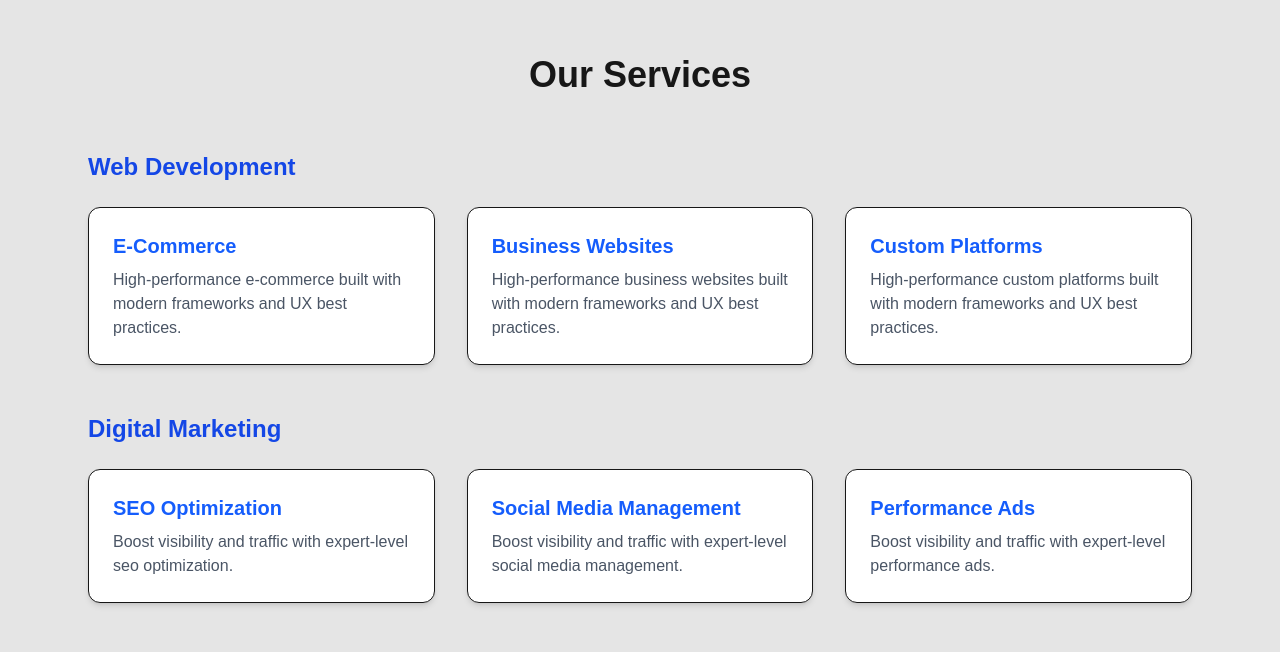
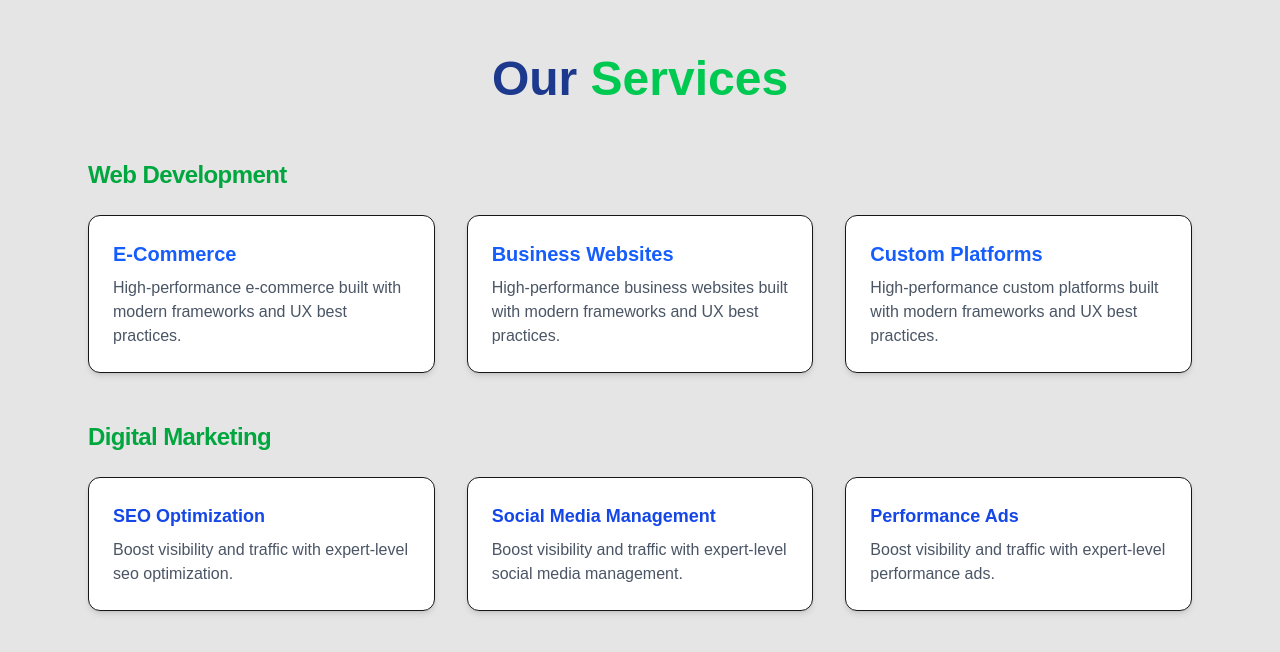
Before and after one commit to vineethkyadasu/vikrin-website, a Next.js app: page / in a window 1280 px wide. Shown: the part 814-1466 px from the top of the page. Built offline with nearby package versions, Linux system fonts and the light colour scheme.

Commit message:
Fix: cleaned up HeroSection and resolved build error

```diff
--- a/pages/index.js
+++ b/pages/index.js
@@ -105,9 +105,11 @@ export default function Home() {
 
         {/* Services Section */}
         <section id="services" className="py-24 px-6 max-w-6xl mx-auto">
-    <h2 className="text-4xl font-bold text-center mb-14">Our Services</h2>
+    <h2 className="text-4xl md:text-5xl font-extrabold text-center mb-14 text-blue-900">
+      Our <span className="text-green-500">Services</span>
+    </h2>
 
-    <h3 className="text-2xl font-semibold mb-6 text-blue-700">Web Development</h3>
+    <h3 className="text-2xl font-bold mb-6 text-green-600 tracking-tight">Web Development</h3>
     <div className="grid grid-cols-1 md:grid-cols-3 gap-8 mb-12">
       {["E-Commerce", "Business Websites", "Custom Platforms"].map((title, index) => (
         <motion.div
@@ -124,7 +126,7 @@ export default function Home() {
       ))}
     </div>
 
-    <h3 className="text-2xl font-semibold mb-6 text-blue-700">Digital Marketing</h3>
+    <h3 className="text-2xl font-bold mb-6 text-green-600 tracking-tight">Digital Marketing</h3>
     <div className="grid grid-cols-1 md:grid-cols-3 gap-8">
       {["SEO Optimization", "Social Media Management", "Performance Ads"].map((title, index) => (
         <motion.div
@@ -135,7 +137,7 @@ export default function Home() {
           transition={{ duration: 0.4, delay: index * 0.15 }}
           className="p-6 border rounded-xl shadow-md bg-white hover:shadow-lg transition"
         >
-          <h4 className="text-xl font-semibold mb-2 text-blue-600">{title}</h4>
+          <h4 className="text-lg font-semibold mb-2 text-blue-700">{title}</h4>
           <p className="text-gray-600">Boost visibility and traffic with expert-level {title.toLowerCase()}.</p>
         </motion.div>
       ))}
```
